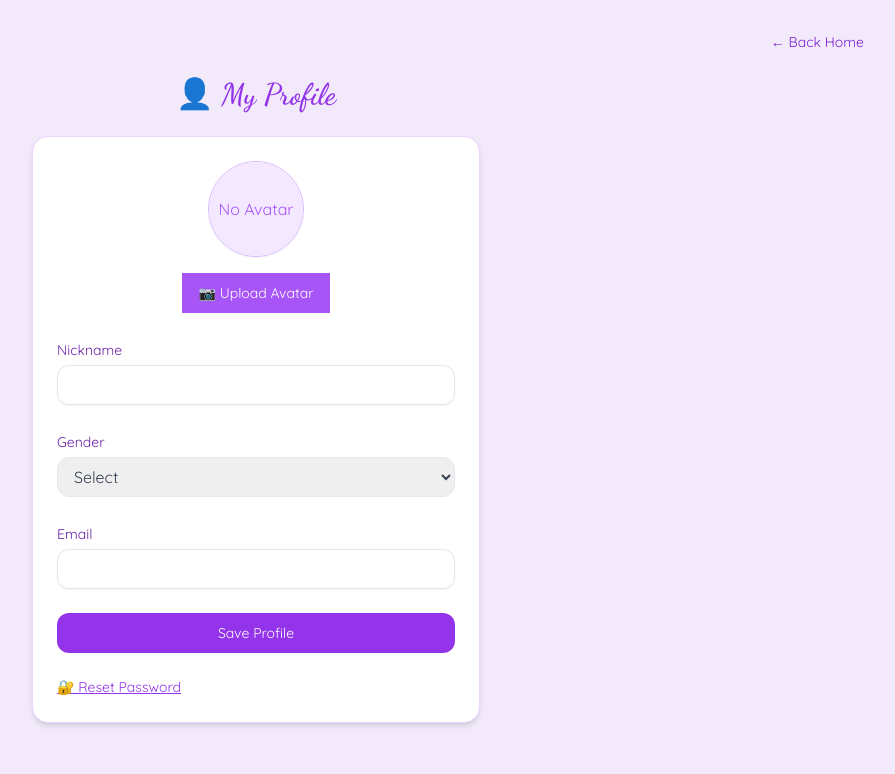
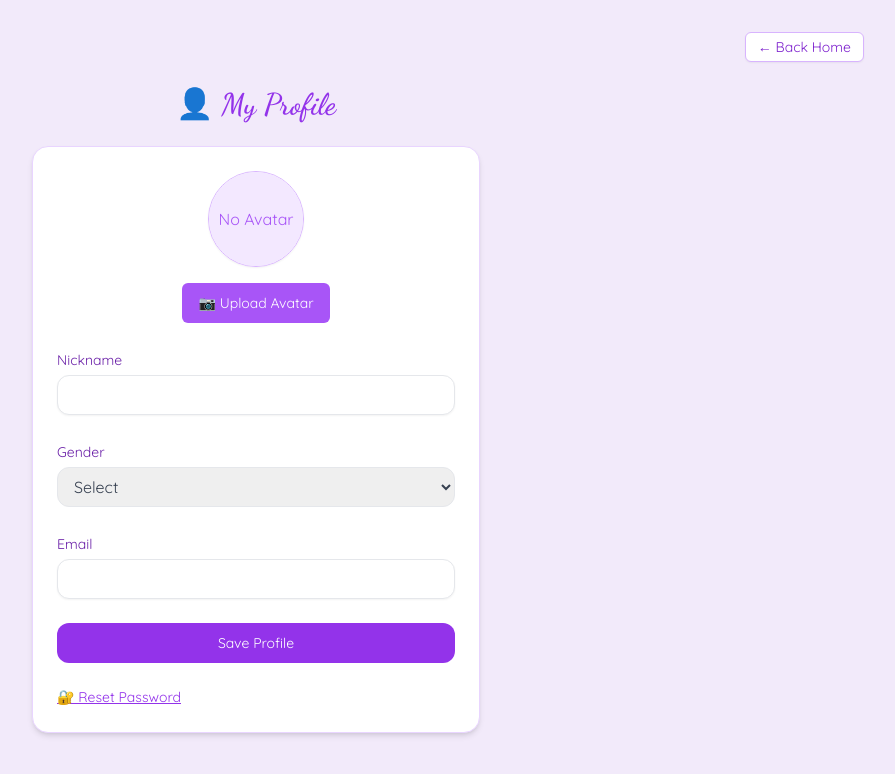
Before and after one commit to Tracy02022/girls-growth-diary, a Next.js app: page /profile in a window 1280 px wide. Shown: the top 774 px of the page, without its empty margins (384-1279 px from the left). Built offline with nearby package versions, Linux system fonts and the light colour scheme; no server answers; the database is empty; sample sign-in values are in the browser's storage.

Commit message:
optimize the back to home link
optimize the back to home link

```diff
--- a/pages/profile.tsx
+++ b/pages/profile.tsx
@@ -114,7 +114,12 @@ export default function ProfilePage() {
   return (
     <div className={`min-h-screen px-4 py-8 bg-[#f2eafa] ${quicksand.className}`}>
       <nav className="mb-6 flex justify-end px-4 text-sm text-purple-700 font-medium">
-        <a href="/" className="hover:underline hover:text-purple-900">← Back Home</a>
+        <a
+          href="/"
+          className="inline-block text-purple-700 border border-purple-300 bg-white text-sm px-3 py-1 rounded-md shadow-sm hover:bg-purple-50"
+        >
+          ← Back Home
+        </a>
       </nav>
 
       <h1 className={cn('text-3xl font-bold text-center text-purple-600 mb-6', dancingScript.className)}>
```
